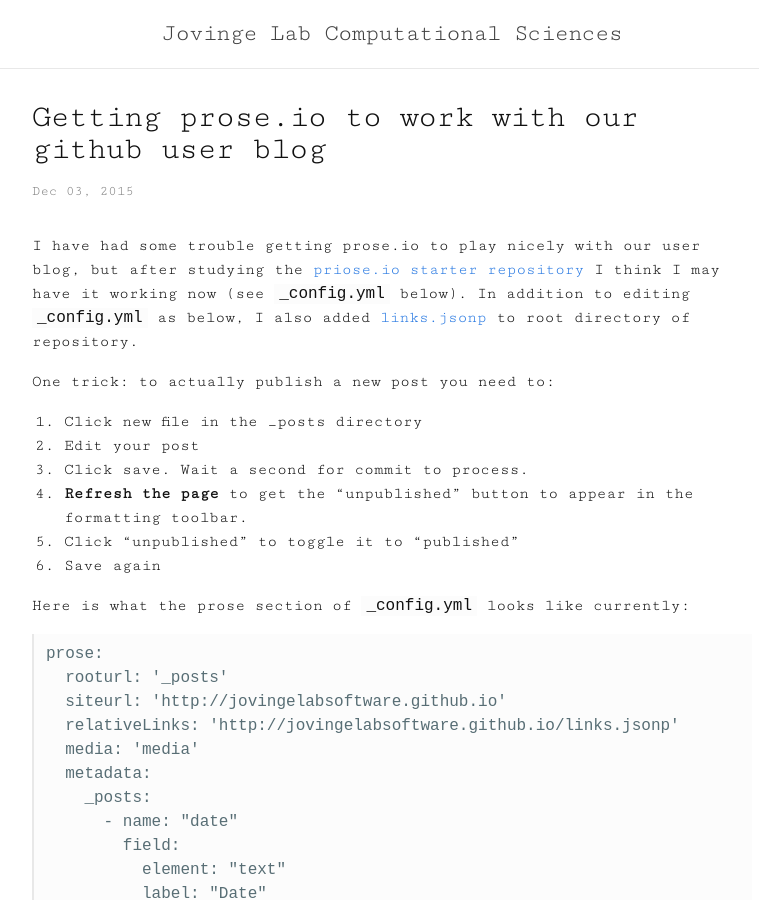
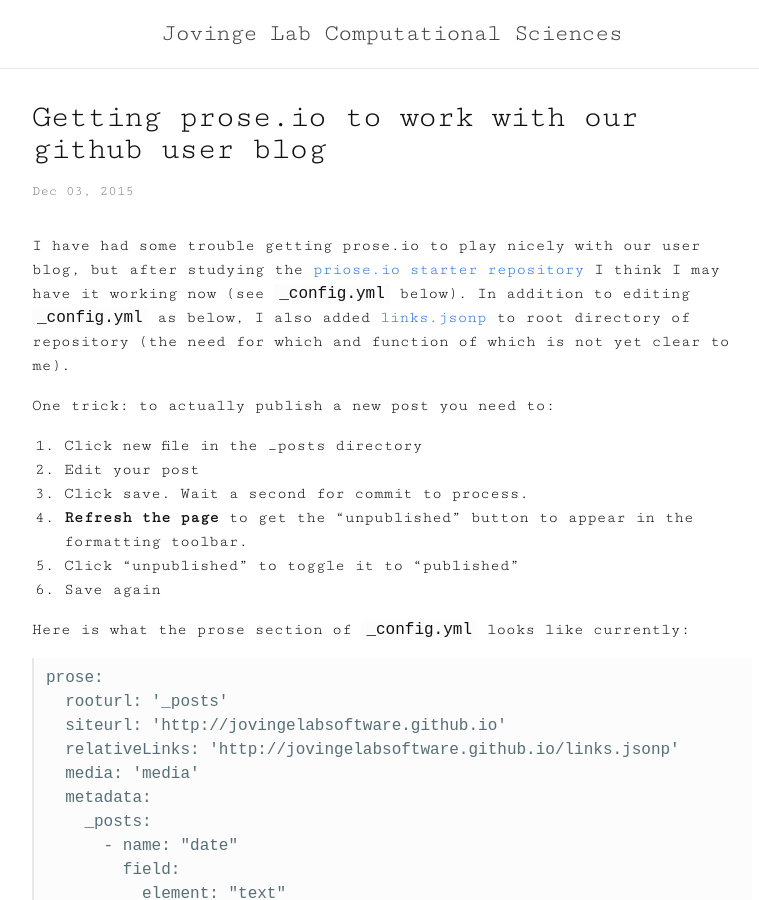
Before and after one commit to JovingeLabSoftware/JovingeLabSoftware.github.io, a Jekyll site: the page built from _posts/2015-12-03-getting-prose-io-to-work-with-our-github-user-blog.md, in a window 1280 px wide and 900 px high. Shown: the whole window, without its empty margins (248-1007 px from the left). Built offline with Jekyll 4.4.1, drawn with Linux system fonts in a browser that asks for light colours; Markdown is read by kramdown in place of the engine named in the settings.

Commit message:
Updated 2015-12-03-getting-prose-io-to-work-with-our-github-user-blog.md

```diff
--- a/_posts/2015-12-03-getting-prose-io-to-work-with-our-github-user-blog.md
+++ b/_posts/2015-12-03-getting-prose-io-to-work-with-our-github-user-blog.md
@@ -11,7 +11,7 @@
 
 
 
-I have had some trouble getting prose.io to play nicely with our user blog, but after studying the [priose.io starter repository](https://github.com/prose/starter) I think I may have it working now (see `_config.yml` below).  In addition to editing `_config.yml` as below, I also added [links.jsonp](https://github.com/JovingeLabSoftware/JovingeLabSoftware.github.io/blob/master/links.jsonp) to root directory of repository.
+I have had some trouble getting prose.io to play nicely with our user blog, but after studying the [priose.io starter repository](https://github.com/prose/starter) I think I may have it working now (see `_config.yml` below).  In addition to editing `_config.yml` as below, I also added [links.jsonp](https://github.com/JovingeLabSoftware/JovingeLabSoftware.github.io/blob/master/links.jsonp) to root directory of repository (the need for which and function of which is not yet clear to me).
 
 One trick: to actually publish a new post you need to:
 
```
